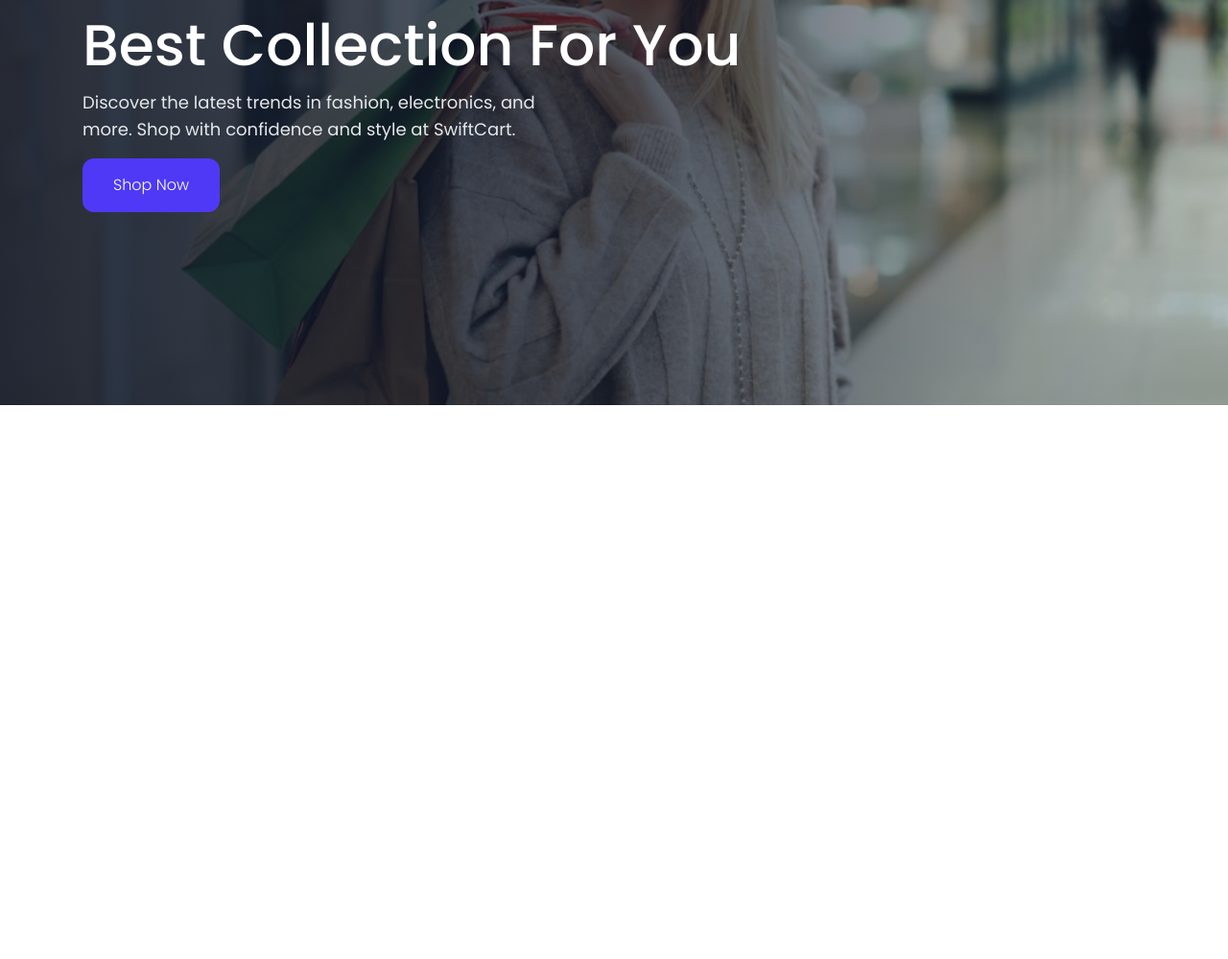
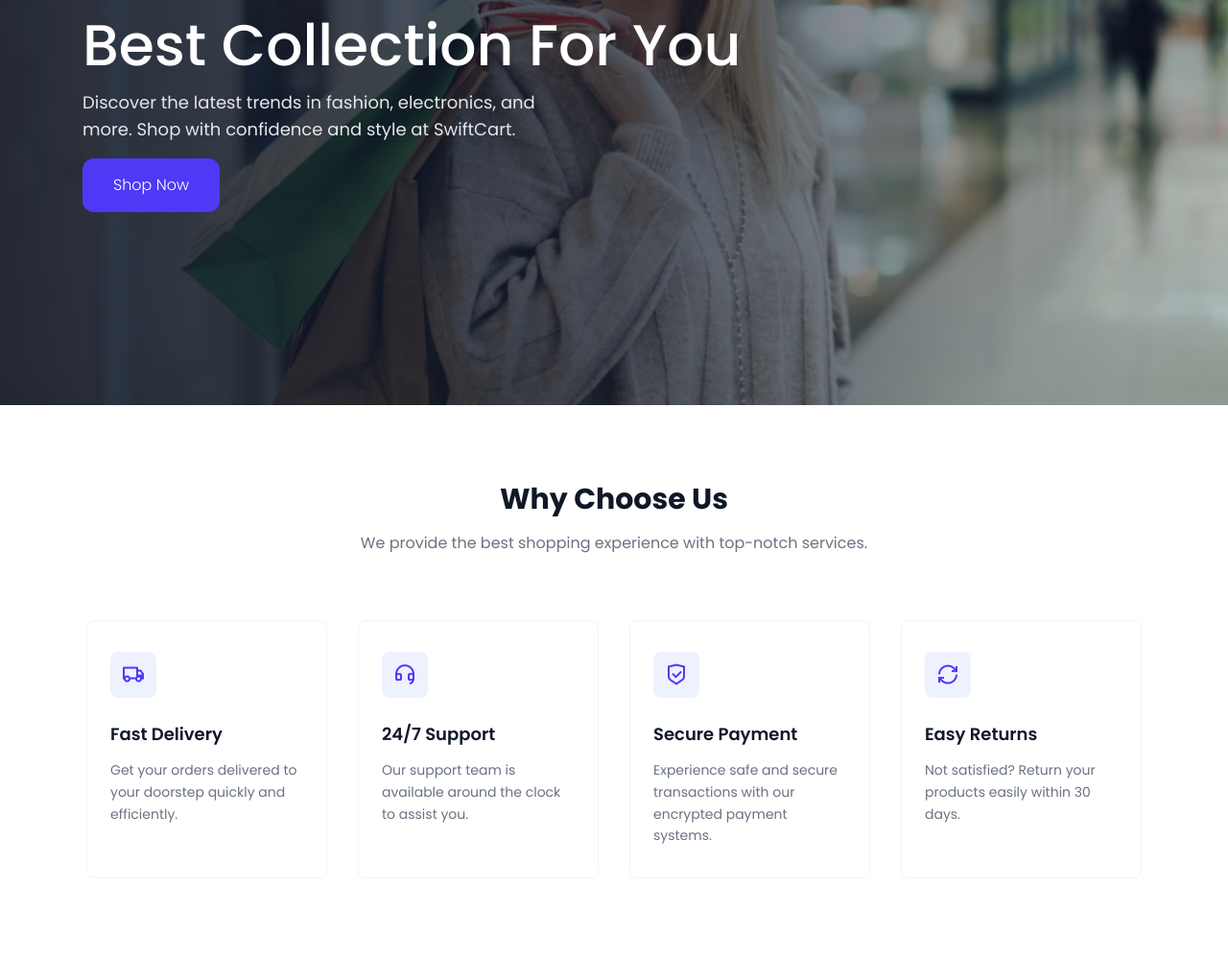
Before and after one commit to ownist/mrb-a1, a plain HTML site: page index.html in a window 1280 px wide. Shown: the part 378-1377 px from the top of the page at 96% size. Before the commit the page ends 800 px from the top, so only its background shows below. Drawn offline with nearby package versions, Linux system fonts and the light colour scheme.

Commit message:
feat: why choose us section complete

```diff
--- a/assets/js/app.js
+++ b/assets/js/app.js
@@ -1 +1,56 @@
-console.log(`I'm from app.js`);
+/**
+ * why choose us section
+ */
+
+const chooseUsData = [
+  {
+    id: 1,
+    icon: `<i class="ri-truck-line text-2xl text-indigo-600"></i>`,
+    title: "Fast Delivery",
+    description:
+      "Get your orders delivered to your doorstep quickly and efficiently.",
+  },
+  {
+    id: 2,
+    icon: `<i class="ri-customer-service-line text-2xl text-indigo-600"></i>`,
+    title: "24/7 Support",
+    description:
+      "Our support team is available around the clock to assist you.",
+  },
+  {
+    id: 3,
+    icon: `<i class="ri-shield-check-line text-2xl text-indigo-600"></i>`,
+    title: "Secure Payment",
+    description:
+      "Experience safe and secure transactions with our encrypted payment systems.",
+  },
+  {
+    id: 4,
+    icon: `<i class="ri-loop-right-line text-2xl text-indigo-600"></i>`,
+    title: "Easy Returns",
+    description: "Not satisfied? Return your products easily within 30 days.",
+  },
+];
+
+const whyChooseUsCardContainer = document.getElementById(
+  "why_choose_us_card_container",
+);
+
+chooseUsData.forEach((item) => {
+  whyChooseUsCardContainer.innerHTML += `
+    <div class="bg-white rounded-lg border border-gray-100 px-6 py-8">
+        <div class="space-y-6">
+            <!-- icon -->
+            <div class="size-12 bg-indigo-50 rounded-lg grid place-items-center">
+                <span> ${item.icon} </span>
+            </div>
+
+            <!-- text contents -->
+            <div class="space-y-3">
+                <h1 class="text-gray-900 text-lg font-semibold">${item.title}</h1>
+                <p class="text-gray-500 text-sm font-normal leading-relaxed">${item.description}</p>
+            </div>
+        </div>
+    </div>
+  `;
+});
--- a/index.html
+++ b/index.html
@@ -4,6 +4,13 @@
     <meta charset="UTF-8" />
     <meta name="viewport" content="width=device-width, initial-scale=1.0" />
     <title>SwiftCart</title>
+
+    <!-- favicon -->
+    <link
+      rel="shortcut icon"
+      href="./assets/images/favicon.png"
+      type="image/x-icon"
+    />
 
     <!-- link tailwindcss using cdn -->
     <script src="https://cdn.jsdelivr.net/npm/@tailwindcss/browser@4"></script>
@@ -120,7 +127,30 @@
     </section>
     <!-- hero section end -->
 
-    <!-- connect app.js file -->
+    <!-- why chosse us section start -->
+    <section id="why_choose_us" class="w-full">
+      <div class="max-w-[1140px] mx-auto p-4 py-20">
+        <!-- heading -->
+        <div class="text-center space-y-4">
+          <h1 class="text-gray-900 text-3xl font-bold">Why Choose Us</h1>
+          <p class="text-gray-500 text-base font-normal">
+            We provide the best shopping experience with top-notch services.
+          </p>
+        </div>
+
+        <!-- feature section on why choose us -->
+        <div
+          id="why_choose_us_card_container"
+          class="mt-16 p-1 grid grid-cols-1 sm:grid-cols-2 lg:grid-cols-3 xl:grid-cols-4 gap-8"
+        >
+          <!-- single card -->
+          <!-- exicuted by javascript -->
+        </div>
+      </div>
+    </section>
+    <!-- why chosse us section end -->
+
+    <!-- connect javascript files -->
     <script src="./assets/js/app.js"></script>
   </body>
 </html>
```
Also changed, not shown: assets/images/favicon.png (added).
